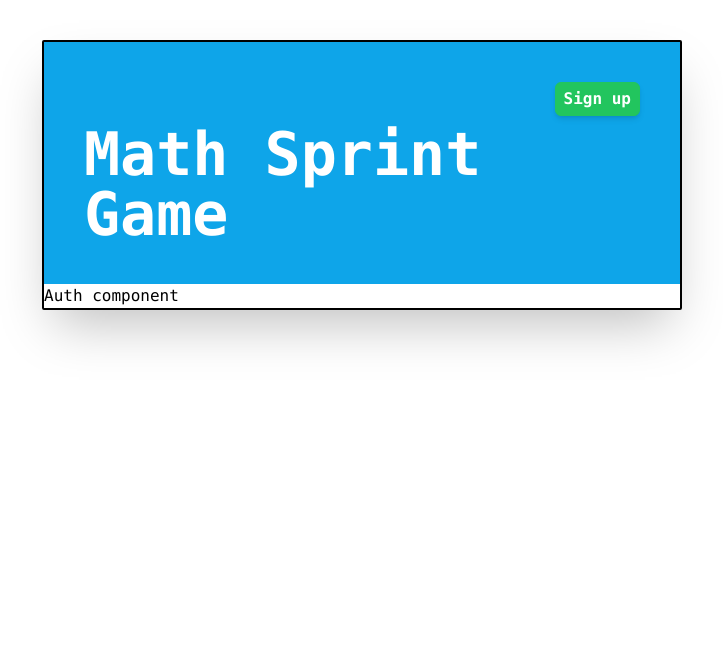
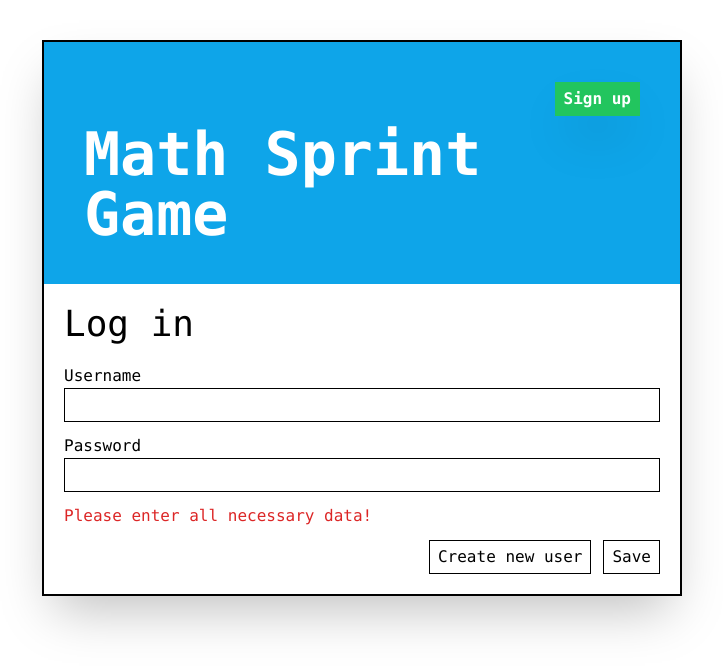
Before and after one commit to piotr-skolorzynski/math-sprint-game, an Angular app: page /auth in a window 1280 px wide. Shown: the top 670 px of the page, without its empty margins (278-1001 px from the left). Built offline with nearby package versions, Linux system fonts and the light colour scheme.

Commit message:
change a bit sign up button create basic auth component design

```diff
--- a/src/app/Pages/auth/auth.component.html
+++ b/src/app/Pages/auth/auth.component.html
@@ -1 +1,41 @@
-<h1>Auth component</h1>
+<form class="flex flex-col p-5">
+  <h1 class="text-4xl mb-5">
+    {{ isLogin ? "Log in" : "Create new user" }}
+  </h1>
+
+  <label for="username" class="">Username</label>
+  <input
+    id="username"
+    type="text"
+    name="username"
+    class="border border-1 border-black mb-3 py-1 px-2"
+    required
+  />
+
+  <label for="password">Password</label>
+  <input
+    id="password"
+    type="password"
+    name="password"
+    class="border border-1 border-black mb-3 py-1 px-2"
+    required
+  />
+
+  <p class="text-red-600 mb-3">Please enter all necessary data!</p>
+
+  <div class="self-end space-x-3">
+    <button
+      onClick="{switchAuthHandler}"
+      type="button"
+      class="border border-1 border-black py-1 px-2 hover:bg-green-500 hover:text-white hover:border-green-500 transition-colors"
+    >
+      {{ isLogin ? "Create new user" : "Login" }}
+    </button>
+    <button
+      type="submit"
+      class="border border-1 border-black py-1 px-2 hover:bg-sky-500 hover:text-white hover:border-sky-500 transition-colors"
+    >
+      Save
+    </button>
+  </div>
+</form>
--- a/src/app/Pages/auth/auth.component.ts
+++ b/src/app/Pages/auth/auth.component.ts
@@ -8,4 +8,6 @@ import { Component, ChangeDetectionStrategy } from '@angular/core';
   styleUrls: ['./auth.component.css'],
   changeDetection: ChangeDetectionStrategy.OnPush,
 })
-export class AuthComponent {}
+export class AuthComponent {
+  isLogin = true;
+}
--- a/src/app/app.component.html
+++ b/src/app/app.component.html
@@ -1,11 +1,11 @@
 <div class="max-w-screen-sm mx-auto mt-10">
-  <div class="font-mono border-2 border-black rounded-sm shadow-2xl">
+  <div class="font-mono border-2 border-black shadow-2xl">
     <div
       class="w-full p-10 flex flex-col justify-center items-center bg-sky-500"
     >
       <button
         type="button"
-        class="self-end border bg-green-500 border-green-500 rounded-md py-1 px-2 text-center text-white shadow-md text font-semibold mb-2 hover:bg-green-600 hover:border-green-600 transition-colors"
+        class="self-end border bg-green-500 border-green-500 shadow-2xl py-1 px-2 text-center text-white font-semibold mb-2 hover:bg-green-600 hover:border-green-600 transition-colors"
         (click)="redirect()"
       >
         Sign up
```
